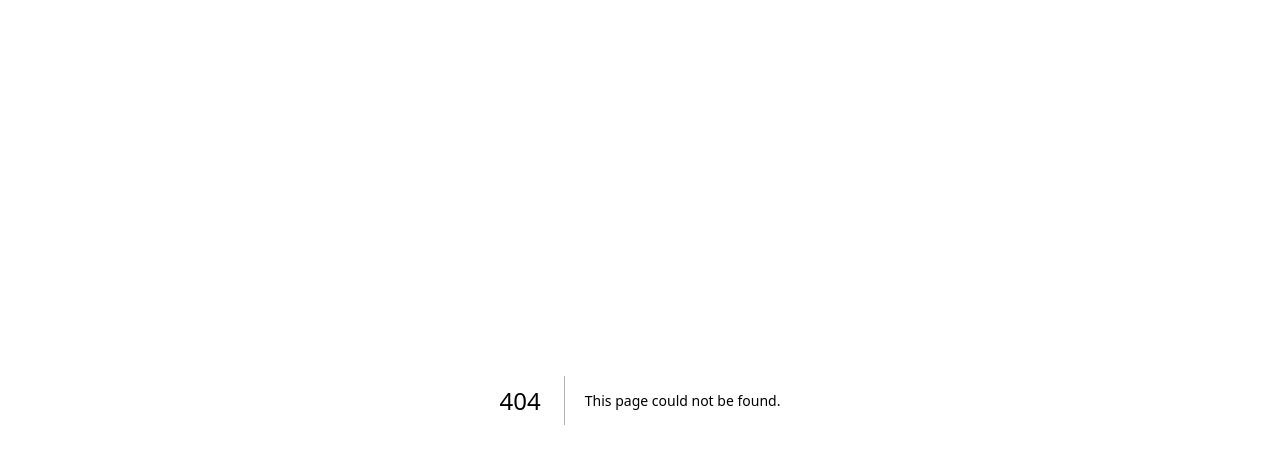
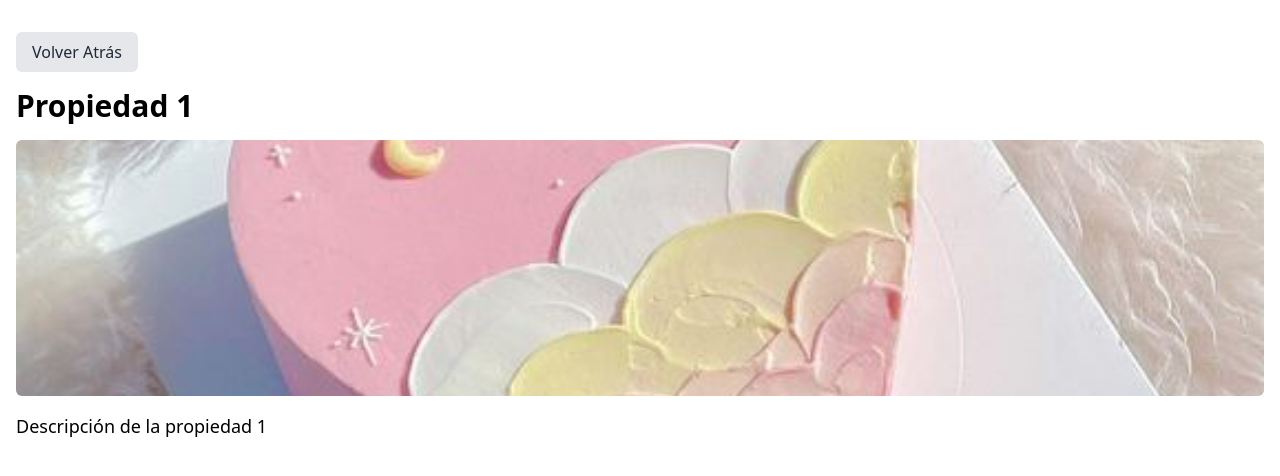
Before and after one commit to FiammaMuscari/Alquiler-app, a Next.js app: page /propiedad/1 in a window 1280 px wide. Before the commit this address had no page. Shown: the top 476 px of the page. Built offline with nearby package versions, Linux system fonts and the light colour scheme.

Commit message:
initialize

```diff
--- a/package.json
+++ b/package.json
@@ -16,6 +16,7 @@
     "postcss": "8.4.27",
     "react": "18.2.0",
     "react-dom": "18.2.0",
+    "tailwind": "^4.0.0",
     "tailwindcss": "3.3.3"
   }
 }
--- /dev/null
+++ b/pages/components/Card.jsx
@@ -0,0 +1,27 @@
+// components/Card.js
+import React from "react";
+import Link from "next/link";
+import Image from "next/image";
+
+const Card = ({ property }) => {
+  return (
+    <Link
+      href={`/propiedad/${property.id}`}
+      className="p-4 max-w-xs mx-auto bg-white shadow-lg rounded-md transition duration-300 transform hover:scale-105"
+    >
+      <Image
+        src={property.imageUrl}
+        alt={property.title}
+        width={300}
+        height={200}
+        className="w-full h-48 object-cover rounded-t-md"
+      />
+      <div className="p-2">
+        <h3 className="text-lg font-semibold">{property.title}</h3>
+        <p className="text-sm text-gray-600">{property.description}</p>
+      </div>
+    </Link>
+  );
+};
+
+export default Card;
--- /dev/null
+++ b/pages/components/Grid.jsx
@@ -0,0 +1,15 @@
+// components/Grid.js
+import React from "react";
+import Card from "./Card";
+
+const Grid = ({ properties }) => {
+  return (
+    <div className="grid grid-cols-1 gap-4 md:grid-cols-2 lg:grid-cols-3">
+      {properties.map((property) => (
+        <Card key={property.id} property={property} />
+      ))}
+    </div>
+  );
+};
+
+export default Grid;
--- a/pages/index.js
+++ /dev/null
@@ -1,118 +0,0 @@
-import Image from 'next/image'
-import { Inter } from 'next/font/google'
-
-const inter = Inter({ subsets: ['latin'] })
-
-export default function Home() {
-  return (
-    <main
-      className={`flex min-h-screen flex-col items-center justify-between p-24 ${inter.className}`}
-    >
-      <div className="z-10 w-full max-w-5xl items-center justify-between font-mono text-sm lg:flex">
-        <p className="fixed left-0 top-0 flex w-full justify-center border-b border-gray-300 bg-gradient-to-b from-zinc-200 pb-6 pt-8 backdrop-blur-2xl dark:border-neutral-800 dark:bg-zinc-800/30 dark:from-inherit lg:static lg:w-auto lg:rounded-xl lg:border lg:bg-gray-200 lg:p-4 lg:dark:bg-zinc-800/30">
-          Get started by editing&nbsp;
-          <code className="font-mono font-bold">pages/index.js</code>
-        </p>
-        <div className="fixed bottom-0 left-0 flex h-48 w-full items-end justify-center bg-gradient-to-t from-white via-white dark:from-black dark:via-black lg:static lg:h-auto lg:w-auto lg:bg-none">
-          <a
-            className="pointer-events-none flex place-items-center gap-2 p-8 lg:pointer-events-auto lg:p-0"
-            href="https://vercel.com?utm_source=create-next-app&utm_medium=default-template-tw&utm_campaign=create-next-app"
-            target="_blank"
-            rel="noopener noreferrer"
-          >
-            By{' '}
-            <Image
-              src="/vercel.svg"
-              alt="Vercel Logo"
-              className="dark:invert"
-              width={100}
-              height={24}
-              priority
-            />
-          </a>
-        </div>
-      </div>
-
-      <div className="relative flex place-items-center before:absolute before:h-[300px] before:w-[480px] before:-translate-x-1/2 before:rounded-full before:bg-gradient-radial before:from-white before:to-transparent before:blur-2xl before:content-[''] after:absolute after:-z-20 after:h-[180px] after:w-[240px] after:translate-x-1/3 after:bg-gradient-conic after:from-sky-200 after:via-blue-200 after:blur-2xl after:content-[''] before:dark:bg-gradient-to-br before:dark:from-transparent before:dark:to-blue-700/10 after:dark:from-sky-900 after:dark:via-[#0141ff]/40 before:lg:h-[360px]">
-        <Image
-          className="relative dark:drop-shadow-[0_0_0.3rem_#ffffff70] dark:invert"
-          src="/next.svg"
-          alt="Next.js Logo"
-          width={180}
-          height={37}
-          priority
-        />
-      </div>
-
-      <div className="mb-32 grid text-center lg:mb-0 lg:grid-cols-4 lg:text-left">
-        <a
-          href="https://nextjs.org/docs?utm_source=create-next-app&utm_medium=default-template-tw&utm_campaign=create-next-app"
-          className="group rounded-lg border border-transparent px-5 py-4 transition-colors hover:border-gray-300 hover:bg-gray-100 hover:dark:border-neutral-700 hover:dark:bg-neutral-800/30"
-          target="_blank"
-          rel="noopener noreferrer"
-        >
-          <h2 className={`mb-3 text-2xl font-semibold`}>
-            Docs{' '}
-            <span className="inline-block transition-transform group-hover:translate-x-1 motion-reduce:transform-none">
-              -&gt;
-            </span>
-          </h2>
-          <p className={`m-0 max-w-[30ch] text-sm opacity-50`}>
-            Find in-depth information about Next.js features and API.
-          </p>
-        </a>
-
-        <a
-          href="https://nextjs.org/learn?utm_source=create-next-app&utm_medium=default-template-tw&utm_campaign=create-next-app"
-          className="group rounded-lg border border-transparent px-5 py-4 transition-colors hover:border-gray-300 hover:bg-gray-100 hover:dark:border-neutral-700 hover:dark:bg-neutral-800/30"
-          target="_blank"
-          rel="noopener noreferrer"
-        >
-          <h2 className={`mb-3 text-2xl font-semibold`}>
-            Learn{' '}
-            <span className="inline-block transition-transform group-hover:translate-x-1 motion-reduce:transform-none">
-              -&gt;
-            </span>
-          </h2>
-          <p className={`m-0 max-w-[30ch] text-sm opacity-50`}>
-            Learn about Next.js in an interactive course with&nbsp;quizzes!
-          </p>
-        </a>
-
-        <a
-          href="https://vercel.com/templates?framework=next.js&utm_source=create-next-app&utm_medium=default-template-tw&utm_campaign=create-next-app"
-          className="group rounded-lg border border-transparent px-5 py-4 transition-colors hover:border-gray-300 hover:bg-gray-100 hover:dark:border-neutral-700 hover:dark:bg-neutral-800/30"
-          target="_blank"
-          rel="noopener noreferrer"
-        >
-          <h2 className={`mb-3 text-2xl font-semibold`}>
-            Templates{' '}
-            <span className="inline-block transition-transform group-hover:translate-x-1 motion-reduce:transform-none">
-              -&gt;
-            </span>
-          </h2>
-          <p className={`m-0 max-w-[30ch] text-sm opacity-50`}>
-            Discover and deploy boilerplate example Next.js&nbsp;projects.
-          </p>
-        </a>
-
-        <a
-          href="https://vercel.com/new?utm_source=create-next-app&utm_medium=default-template-tw&utm_campaign=create-next-app"
-          className="group rounded-lg border border-transparent px-5 py-4 transition-colors hover:border-gray-300 hover:bg-gray-100 hover:dark:border-neutral-700 hover:dark:bg-neutral-800/30"
-          target="_blank"
-          rel="noopener noreferrer"
-        >
-          <h2 className={`mb-3 text-2xl font-semibold`}>
-            Deploy{' '}
-            <span className="inline-block transition-transform group-hover:translate-x-1 motion-reduce:transform-none">
-              -&gt;
-            </span>
-          </h2>
-          <p className={`m-0 max-w-[30ch] text-sm opacity-50`}>
-            Instantly deploy your Next.js site to a shareable URL with Vercel.
-          </p>
-        </a>
-      </div>
-    </main>
-  )
-}
--- /dev/null
+++ b/pages/index.jsx
@@ -0,0 +1,17 @@
+// pages/index.js
+import React from "react";
+import propertiesData from "@/public/data/propertiesData";
+import Grid from "./components/Grid";
+
+const Home = () => {
+  return (
+    <div className="container mx-auto px-4 py-8">
+      <h1 className="text-3xl text-center font-semibold mb-6">
+        Propiedades en Alquiler
+      </h1>
+      <Grid properties={propertiesData} />
+    </div>
+  );
+};
+
+export default Home;
--- /dev/null
+++ b/pages/propiedad/[id].jsx
@@ -0,0 +1,43 @@
+// pages/properties/[id].js
+import React from "react";
+import Image from "next/image";
+import propertiesData from "@/public/data/propertiesData";
+import { useRouter } from "next/router";
+
+const PropertyDetails = ({ property }) => {
+  const router = useRouter();
+
+  const handleGoBack = () => {
+    router.back();
+  };
+  return (
+    <div className="container mx-auto px-4 py-8">
+      <button
+        onClick={handleGoBack}
+        className="mb-4 px-4 py-2 bg-gray-200 text-gray-800 rounded-md hover:bg-gray-300 focus:outline-none"
+      >
+        Volver Atrás
+      </button>
+      <h1 className="text-3xl font-semibold mb-4">{property.title}</h1>
+      <Image
+        src={property.imageUrl}
+        alt={property.title}
+        width={600}
+        height={400}
+        className="w-full h-64 object-cover rounded-md mb-4"
+      />
+      <p className="text-lg">{property.description}</p>
+      {/* Otras informaciones de la propiedad */}
+    </div>
+  );
+};
+
+export async function getServerSideProps({ params }) {
+  const { id } = params;
+  const property = propertiesData.find((prop) => prop.id === parseInt(id, 10));
+  return {
+    props: { property },
+  };
+}
+
+export default PropertyDetails;
--- /dev/null
+++ b/public/data/propertiesData.js
@@ -0,0 +1,34 @@
+// data/propertiesData.js
+const propertiesData = [
+  {
+    id: 1,
+    title: "Propiedad 1",
+    description: "Descripción de la propiedad 1",
+    imageUrl: "/url.png",
+    // Otras informaciones de la propiedad
+  },
+  {
+    id: 2,
+    title: "Propiedad 2",
+    description: "Descripción de la propiedad 2",
+    imageUrl: "/url.png",
+    // Otras informaciones de la propiedad
+  },
+  {
+    id: 3,
+    title: "Propiedad 2",
+    description: "Descripción de la propiedad 2",
+    imageUrl: "/url.png",
+    // Otras informaciones de la propiedad
+  },
+  {
+    id: 4,
+    title: "Propiedad 2",
+    description: "Descripción de la propiedad 2",
+    imageUrl: "/url.png",
+    // Otras informaciones de la propiedad
+  },
+  // Agregar más propiedades aquí
+];
+
+export default propertiesData;
--- a/styles/globals.css
+++ b/styles/globals.css
@@ -17,11 +17,6 @@
 }
 
 body {
-  color: rgb(var(--foreground-rgb));
-  background: linear-gradient(
-      to bottom,
-      transparent,
-      rgb(var(--background-end-rgb))
-    )
-    rgb(var(--background-start-rgb));
+  color: black;
+  background: white;
 }
```
Also changed, not shown: pages/_app.jsx (renamed from pages/_app.js), pages/_document.jsx (renamed from pages/_document.js), public/url.png (added), styles/styles.css (added), 1 other file (tests, documents, lock files or other folders).
